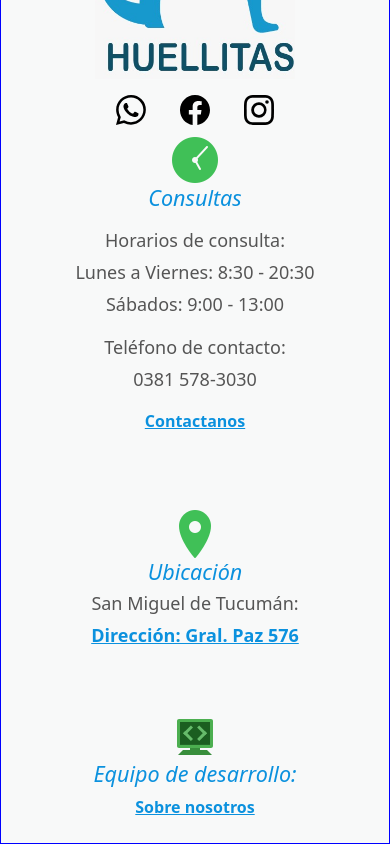
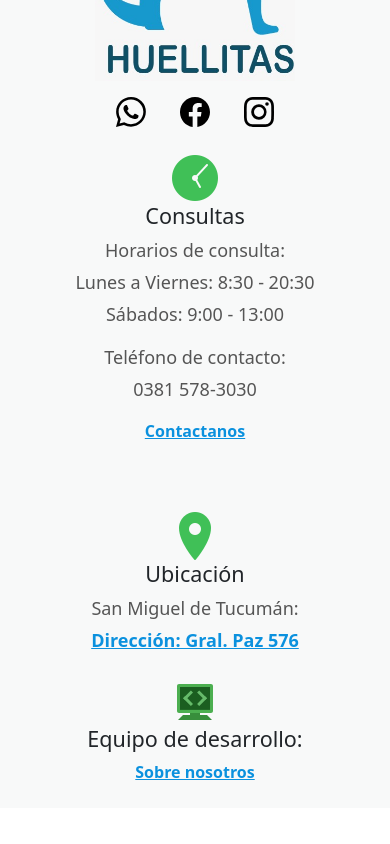
Before and after one commit to Pablomarianod/VeterinariaHuellitas, a React (Vite) app in the folder VeterinariaHuellitas/: page /sobreNosotros in a window 390 px wide. Shown: the part 3740-4584 px from the top of the page. After the commit the page ends 4548 px from the top, so only its background shows below. Built offline with nearby package versions, Linux system fonts and the light colour scheme; data requests are answered from the project's data file.

Commit message:
se corrige responsive de footer y se acomodan botones para quedar alineados

```diff
--- a/VeterinariaHuellitas/src/App.jsx
+++ b/VeterinariaHuellitas/src/App.jsx
@@ -4,8 +4,8 @@ import ProductosContexto from './components/context/ProductosContext';
 import ContextoTurnos from './components/context/TurnosContext';
 import ContextoMascotas from './components/context/MascotasContext';
 import ContextoUsuarios from './components/context/UsuariosContext';
-import EstructuraNavbar from './components/header/Header'
-import PieDePagina from './components/piedepagina/Piedepagina'
+import EstructuraNavbar from './components/header/header';
+import PieDePagina from './components/piedepagina/piedepagina';
 
 const App = () => {
 
--- a/VeterinariaHuellitas/src/components/header/header.jsx
+++ b/VeterinariaHuellitas/src/components/header/header.jsx
@@ -1,16 +1,20 @@
 import React from "react";
+import { useState } from 'react';
 import NavbarLogo from "../../images/navbarLogo.png";
 import NavbarLogoReducido from "../../images/navbarLogoReducido.png";
 import "./header.css";
 import { Navbar, Nav, NavDropdown } from "react-bootstrap";
-import { useNavigate } from "react-router-dom";
-// Agregar import de componente turnos
-// Agregar import de componentes que redirigan al modal de inicio de sesión y registro
+// import ModalLogin from '../Login/ModalLogin';
 
 const EstructuraNavbar = () => {
-  // const navigate = useNavigate();
+
+  const [show, setShow] = useState(false);
+
+  // const handleClose = () => setShow(false);
+  // const handleShow = () => setShow(true);
 
   return (
+    <>
       <Navbar expand="lg">
         <div className="container">
           <Navbar.Toggle aria-controls="basic-navbar-nav" />
@@ -90,8 +94,8 @@ const EstructuraNavbar = () => {
             <Nav className="mx-auto">
               <button
                 className="btn btn-info text-black mx-auto rounded-pill fw-bold"
-              data-bs-toggle="modal"
-              data-bs-target="#myModal"
+                type='submit' onClick={() => handleShow()}
+
               >
                 INICIAR SESIÓN
               </button>
@@ -108,6 +112,8 @@ const EstructuraNavbar = () => {
           </div>
         </div>
       </Navbar>
+      {/* <ModalLogin show={show} handleClose={handleClose} /> */}
+    </>
   );
 };
 
--- a/VeterinariaHuellitas/src/components/piedepagina/piedepagina.css
+++ b/VeterinariaHuellitas/src/components/piedepagina/piedepagina.css
@@ -1,6 +1,7 @@
 .containerFooter {
   background-color: #f8f9f9;
-  border: blue 1px solid;
+  width: 100%;
+  overflow-x: hidden;
 
 }
 
@@ -59,3 +60,12 @@ p {
 .estilo-link:hover * {
   color: #005eff;
 }
+
+@media (max-width: 640px) {
+  .containerFooter {
+    padding: 0;
+  }
+  .col-md-4.text-center {
+    margin-top: 20px;
+  }
+}
--- a/VeterinariaHuellitas/src/components/piedepagina/piedepagina.jsx
+++ b/VeterinariaHuellitas/src/components/piedepagina/piedepagina.jsx
@@ -6,10 +6,10 @@ import IconoInstagram from "../../images/iconos/instagram.svg";
 import IconoReloj from "../../images/iconos/reloj.png";
 import IconoUbicacion from "../../images/iconos/ubicacion.png";
 import IconoCode from "../../images/iconos/code.svg";
-import "./piedepagina.css";
 import { Modal, Button } from "react-bootstrap";
 import "leaflet/dist/leaflet.css";
 import { MapContainer, TileLayer, Marker, Popup } from "react-leaflet";
+import "./piedepagina.css";
 
 const PieDePagina = () => {
   const [mostrarModalMapa, setMostrarModalMapa] = useState(false);
@@ -25,13 +25,11 @@ const PieDePagina = () => {
   };
 
   return (
+    <>
       <footer className="containerFooter">
-      <div>
-        <div className="border-top border-success margin-top-5 padding-top-5"></div>
-      </div>
         <div className="row">
           {/* Parte izquierda */}
-        <div className="col-md-4 mt-3 mt-md-5 mt-lg-1 text-center">
+          <div className="col-md-4 text-center">
             <div
               className="estilo-link fw-bold"
               onClick={() => (window.location.href = "/")}
@@ -52,14 +50,14 @@ const PieDePagina = () => {
               >
                 <img src={IconoFacebook} alt="Facebook" />
               </div>
-            <div className="btn btn-primary" onClick={() => window.open( "https://www.instagram.com/rollingcodeschool", "_blank")}>
+              <div className="btn btn-primary" onClick={() => window.open("https://www.instagram.com/rollingcodeschool", "_blank")}>
                 <img src={IconoInstagram} alt="Instagram" />
               </div>
             </div>
           </div>
 
           {/* Parte central */}
-        <div className="col-md-4 text-center estilo-titulo4 my-1">
+          <div className="col-md-4 text-center">
             <div className="row align-items-center">
               <div className="col-12 text-center">
                 <img
@@ -69,7 +67,7 @@ const PieDePagina = () => {
                 />
               </div>
               <div className="col-12 text-center">
-              <h4 className="mb-3 estilo-titulo4"> Consultas
+                <h4 className="estilo-titulo4"> Consultas
                 </h4>
               </div>
             </div>
@@ -80,7 +78,7 @@ const PieDePagina = () => {
             <p className="mt-3 estilo-titulo4">Teléfono de contacto:</p>
             <p className="mb-3 estilo-titulo4">0381 578-3030</p>
             <div
-            className="estilo-link fw-bold botonContactanos cursiva mb-5"
+              className="estilo-link fw-bold mb-5"
               onClick={() => (window.location.href = "/ruta-de-contacto")}
             >
               Contactanos
@@ -88,24 +86,24 @@ const PieDePagina = () => {
           </div>
 
           {/* Parte derecha */}
-        <div className="col-md-4 text-center estilo-titulo4 my-4">
+          <div className="col-md-4 text-center">
             <div className="row align-items-center">
               <div className="col-12 text-center">
                 <img
                   src={IconoUbicacion}
                   alt="Ubicación"
-                className="fa-lg color-icono mt-md-3"
+                  className="fa-lg color-icono mt-md-5"
                 />
               </div>
               <div className="col-12 text-center">
-              <h4 className="mb- estilo-titulo4"> Ubicación
+                <h4 className="estilo-titulo4"> Ubicación
                 </h4>
               </div>
             </div>
             {/* Dirección y mapa */}
             <p className="estilo-titulo4">San Miguel de Tucumán:</p>
             <p
-            className="estilo-link fw-bold cursor-pointer mb-5"
+              className="estilo-link fw-bold cursor-pointer mb-4"
               onClick={abrirModalMapa}
             >
               {ubicacion.nombre}
@@ -141,20 +139,21 @@ const PieDePagina = () => {
                 </Button>
               </Modal.Footer>
             </Modal>
-          <img src={IconoCode} alt="Código" className="fa-lg color-icono mt-3" />
-
-          <div className="mb-2">
+            <img src={IconoCode} alt="Código" className="fa-lg color-icono" />
+            <div>
               <h4 className="estilo-titulo4">Equipo de desarrollo:</h4>
             </div>
+
             <div
-            className="estilo-link fw-bold cursor-pointer cursiva"
+              className="estilo-link fw-bold mt-md-4 mb-4 mb-md-0"
               onClick={() => (window.location.href = "/sobreNosotros")}
             >
               Sobre nosotros
             </div>
           </div>
         </div>
-    </footer>
+      </footer >
+    </>
   );
 };
 
--- a/VeterinariaHuellitas/src/components/planes/Planes.jsx
+++ b/VeterinariaHuellitas/src/components/planes/Planes.jsx
@@ -5,30 +5,30 @@ import Button from 'react-bootstrap/Button';
 
 function Planes() {
   return (
-    <div className='planesContainer'>
+    <>
       <h1 className="tituloPlanes">Nuestros Planes</h1>
       <Accordion className='estiloPlanes'>
         <Accordion.Item eventKey="0" className='estiloPlan'>
           <Accordion.Header className='tituloPlan'>Primeros pasos</Accordion.Header>
           <Accordion.Body>
-          Cuidado esencial y asequible que incluye exámenes anuales, vacunas clave y desparasitación para una protección básica y accesible de tu mascota.
+            Cuidado esencial y asequible que incluye exámenes anuales, vacunas clave y desparasitación para una protección básica y accesible de tu mascota.
           </Accordion.Body>
         </Accordion.Item>
         <Accordion.Item eventKey="1" className='estiloPlan'>
           <Accordion.Header className='tituloPlan'>Madurando</Accordion.Header>
           <Accordion.Body>
-          Lleva el cuidado al siguiente nivel con análisis tempranos, consultas ilimitadas y servicios ampliados para un cuidado completo y a medida de tu compañero peludo.
+            Lleva el cuidado al siguiente nivel con análisis tempranos, consultas ilimitadas y servicios ampliados para un cuidado completo y a medida de tu compañero peludo.
           </Accordion.Body>
         </Accordion.Item>
         <Accordion.Item eventKey="2" className='estiloPlan'>
           <Accordion.Header className='tituloPlan'>Adultos</Accordion.Header>
           <Accordion.Body>
-          Atención avanzada con exámenes exhaustivos, cirugías programadas, acceso a especialistas y terapias especializadas para garantizar el máximo bienestar y salud de tu mascota.
+            Atención avanzada con exámenes exhaustivos, cirugías programadas, acceso a especialistas y terapias especializadas para garantizar el máximo bienestar y salud de tu mascota.
           </Accordion.Body>
         </Accordion.Item>
       </Accordion>
       <Button className='botonPlanes' href='/detallesDePlanes' variant="primary" size="lg"> Ver Planes </Button>
-    </div>
+    </>
   );
 }
 
--- a/VeterinariaHuellitas/src/components/planes/planes.css
+++ b/VeterinariaHuellitas/src/components/planes/planes.css
@@ -1,10 +1,8 @@
-.planesContainer {
-  text-align: center;
-  margin: 20px;
-}
-
 .tituloPlanes {
   font-size: 64px;
+  margin-bottom: 10px;
+  margin-top: 10px;
+  text-align: center;
   color: #0b91de;
 }
 
@@ -32,3 +30,9 @@
 .botonPlanes:hover {
   background-color: #0c64fa;
 }
+
+@media (max-width: 768px) {
+  .tituloPlanes {
+    font-size: 32px;
+  }
+}
--- a/VeterinariaHuellitas/src/components/profesionales/Profesionales.css
+++ b/VeterinariaHuellitas/src/components/profesionales/Profesionales.css
@@ -1,3 +1,11 @@
+.tituloMedicos {
+  font-size: 64px;
+  margin-bottom: 10px;
+  margin-top: 10px;
+  text-align: center;
+  color: #0b91de;
+}
+
 .custom-card {
   box-shadow: 0px 4px 8px rgba(0, 0, 0, 0.1);
   transition: transform 0.3s;
@@ -13,9 +21,8 @@
   object-fit: cover;
 }
 
-.tituloMedicos {
-  font-size: 64px;
-  color: #0b91de;
-  text-align: center;
-
+@media (max-width: 768px) {
+  .tituloMedicos {
+    font-size: 32px;
+  }
 }
--- a/VeterinariaHuellitas/src/components/profesionales/Profesionales.jsx
+++ b/VeterinariaHuellitas/src/components/profesionales/Profesionales.jsx
@@ -14,7 +14,7 @@ function Profesionales() {
           <Card.Body className="d-flex flex-column align-items-center">
             <Card.Title>Medicina General</Card.Title>
             <Card.Text>
-            Experta en brindar cuidados integrales para mascotas de todas las edades y razas, ofreciendo diagnósticos precisos, tratamientos efectivos y orientación en salud preventiva para mantener a tus compañeros peludos en su mejor estado.
+              Experta en brindar cuidados integrales para mascotas de todas las edades y razas, ofreciendo diagnósticos precisos, tratamientos efectivos y orientación en salud preventiva para mantener a tus compañeros peludos en su mejor estado.
             </Card.Text>
 
           </Card.Body>
@@ -25,7 +25,7 @@ function Profesionales() {
           <Card.Body className="d-flex flex-column align-items-center">
             <Card.Title>Traumatología</Card.Title>
             <Card.Text>
-            Especializado en lesiones óseas y articulares, nuestro traumatólogo es un veterinario altamente capacitado en diagnosticar y tratar problemas musculoesqueléticos en animales, restaurando la movilidad y calidad de vida de tus mascotas.
+              Especializado en lesiones óseas y articulares, nuestro traumatólogo es un veterinario altamente capacitado en diagnosticar y tratar problemas musculoesqueléticos en animales, restaurando la movilidad y calidad de vida de tus mascotas.
             </Card.Text>
 
           </Card.Body>
@@ -36,7 +36,7 @@ function Profesionales() {
           <Card.Body className="d-flex flex-column align-items-center">
             <Card.Title>Cardiología </Card.Title>
             <Card.Text>
-            Nuestra cardióloga se dedica a diagnosticar y tratar afecciones del corazón y el sistema circulatorio en animales. Su experiencia en ecocardiografías y terapias cardíacas garantiza un cuidado óptimo para la salud del corazón de tus mascotas.
+              Nuestra cardióloga se dedica a diagnosticar y tratar afecciones del corazón y el sistema circulatorio en animales. Su experiencia en ecocardiografías y terapias cardíacas garantiza un cuidado óptimo para la salud del corazón de tus mascotas.
             </Card.Text>
 
           </Card.Body>
--- a/VeterinariaHuellitas/src/components/servicios/servicios.css
+++ b/VeterinariaHuellitas/src/components/servicios/servicios.css
@@ -14,7 +14,6 @@
     display: grid;
     grid-template-columns: 1fr;
     gap: 20px;
-
 }
 
 .informacionSimple {
@@ -74,7 +73,6 @@ section {
     list-style-type: none;
     padding-left: 20px;
     margin: 10px 0;
-
 }
 
 .listaEspecialidades li,
@@ -104,7 +102,6 @@ section {
 }
 
 .botonTurnos:hover {
-
     background-color: #0056b3;
 }
 
@@ -112,8 +109,6 @@ section {
     text-align: center;
     margin-top: 50px;
 }
-
-
 
 @media (min-width: 769px) {
     .containerServicios {
```
Lines whose indentation alone changed are shown as unchanged.
